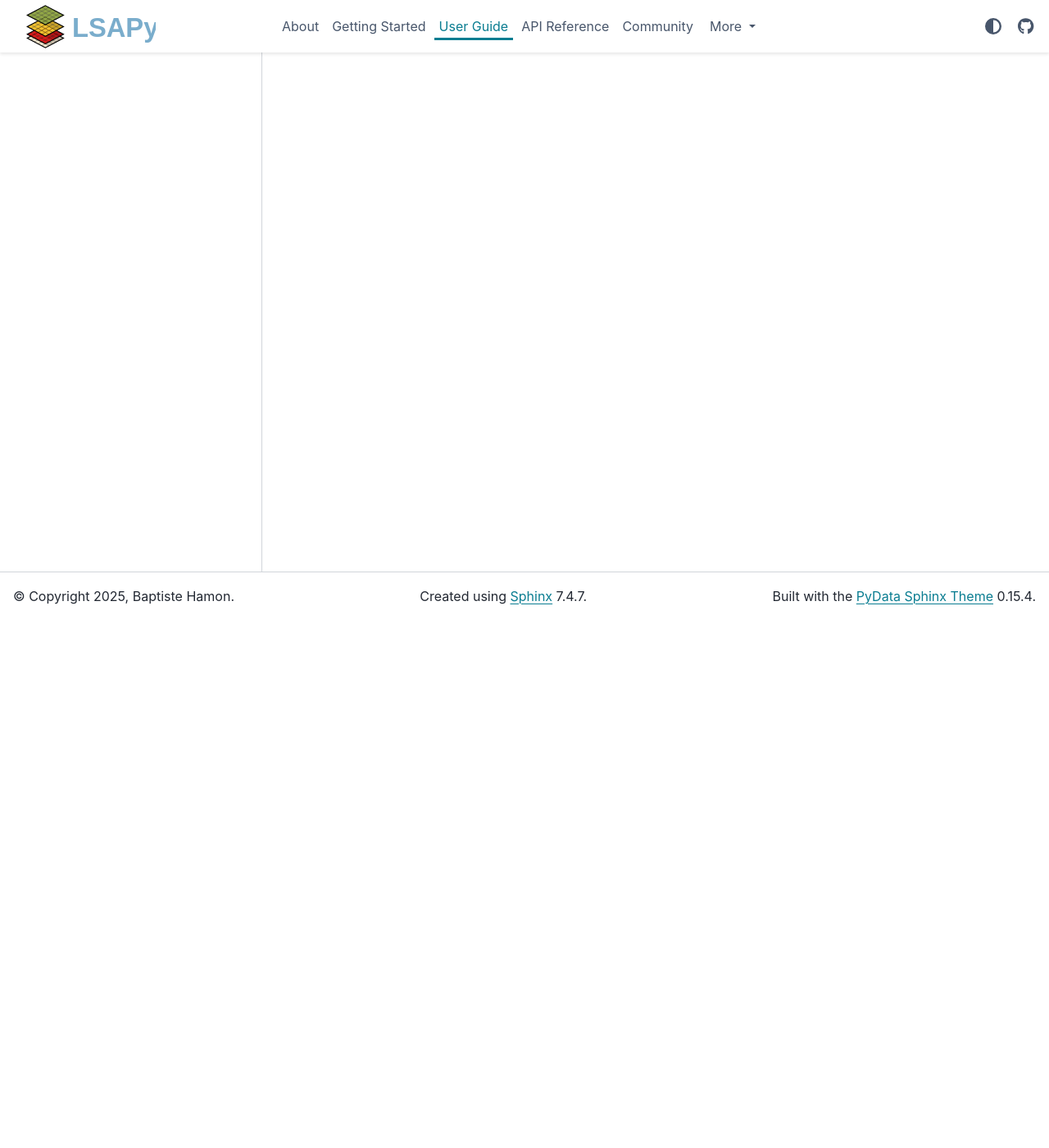
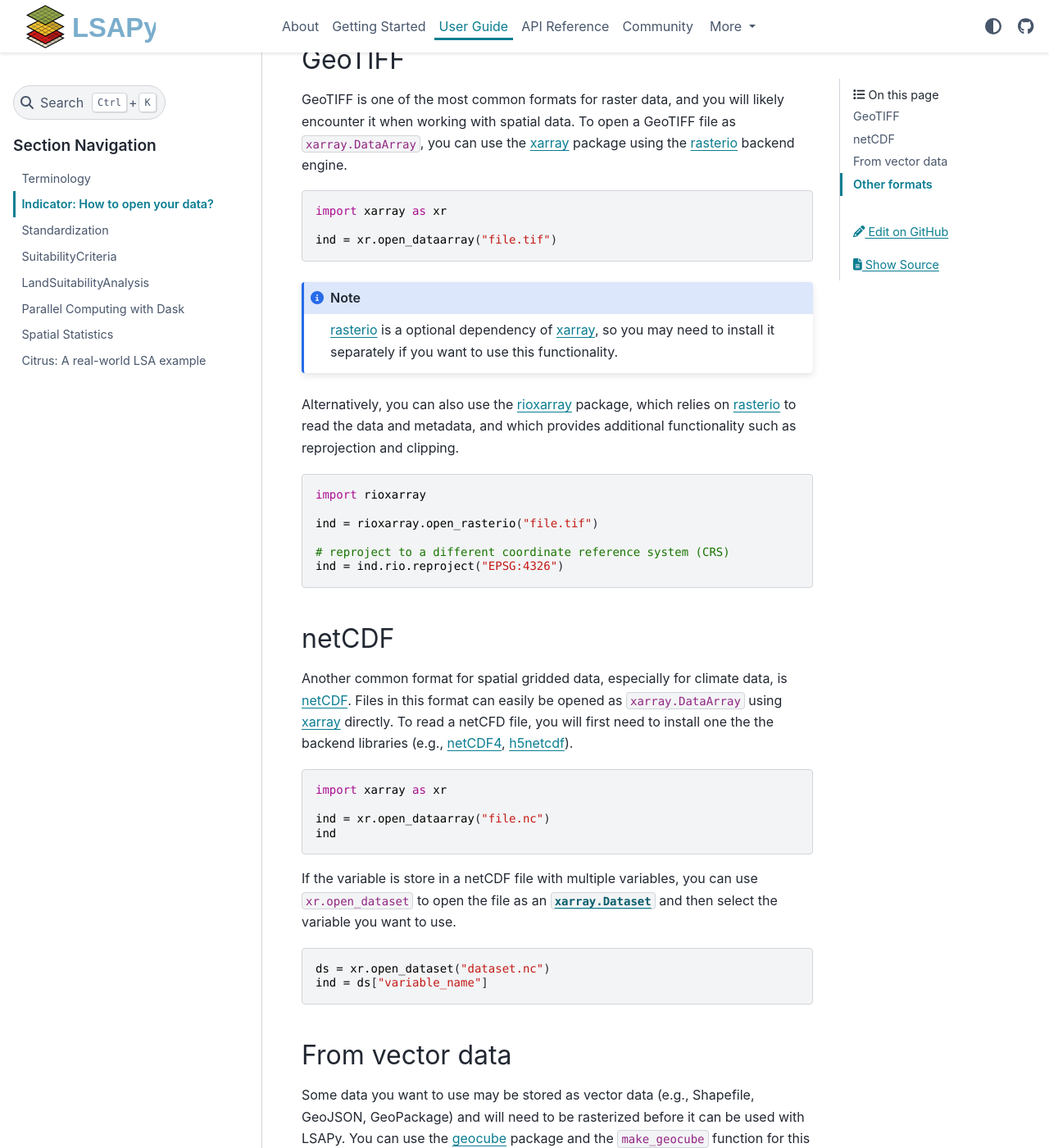
Before and after one commit to baptistehamon/lsapy, a Sphinx documentation site: the page built from docs/user-guide/indicator.md, in a window 1280 px wide and 1400 px high, scrolled down 644 px. Shown: the whole window at 82% size. Built offline with Sphinx 7.4.7 and the PyData theme 0.15.4, drawn with Linux system fonts in a browser that asks for light colours; some of the changed text lies outside the part shown.

Commit message:
Add content to indicator user guide

`````diff
--- a/docs/conf.py
+++ b/docs/conf.py
@@ -102,7 +102,8 @@ html_theme_options = {
         "*": ["page-toc", "edit-this-page", "sourcelink"],
         "api/*": ["page-toc", "edit-this-page", "sourcelink"],
         "community/*": ["page-toc", "edit-this-page", "sourcelink"],
-        "getting_started/*": ["page-toc", "edit-this-page", "sourcelink"],
+        "getting-started/*": ["page-toc", "edit-this-page", "sourcelink"],
+        "user-guide/*": ["page-toc", "edit-this-page", "sourcelink"],
         "notebooks/*": [],
     },
     # Pygments light and dark theme styles
@@ -115,7 +116,8 @@ html_sidebars = {
     "*": ["search-button-field"],
     "api/*": ["search-button-field", "sidebar-nav-bs"],
     "community/*": ["search-button-field", "sidebar-nav-bs"],
-    "getting_started/*": ["search-button-field", "sidebar-nav-bs"],
+    "getting-started/*": ["search-button-field", "sidebar-nav-bs"],
+    "user-guide/*": ["search-button-field", "sidebar-nav-bs"],
     "notebooks/*": ["search-button-field", "sidebar-nav-bs", "page-toc"],
 }
 
--- a/docs/user-guide/indicator.md
+++ b/docs/user-guide/indicator.md
@@ -2,4 +2,91 @@
 file_format: mystnb
 ---
 
-# Indicator
+# Indicator: How to open your data?
+
+In LSAPy, an [indicator](./terminology.rst#term-Indicator) refers to the input spatial gridded data used for downstream analysis and is expected to be a [`xarray.DataArray`](https://docs.xarray.dev/en/stable/generated/xarray.DataArray.html) object. However, such data can be stored in various file formats and this guide describes how to open them in a ready-to-use format for LSAPy. A short example of how to convert vector data to raster data is also provided.
+
+````{tip}
+Overall, [xarray] should be able to open your data if it is stored in a common format for spatial gridded data (e.g., GeoTIFF, netCDF, GRIB, etc.). You can find a list of supported formats [here](https://docs.xarray.dev/en/stable/user-guide/io.html).
+
+```python
+import xarray as xr
+
+ind = xr.open_dataarray("file.nc") # or "file.tif", "file.grib", etc.
+```
+````
+
+## GeoTIFF
+
+GeoTIFF is one of the most common formats for raster data, and you will likely encounter it when working with spatial data. To open a GeoTIFF file as `xarray.DataArray`, you can use the [xarray] package using the [rasterio] backend engine.
+
+```python
+import xarray as xr
+
+ind = xr.open_dataarray("file.tif")
+```
+
+```{note}
+[rasterio] is a optional dependency of [xarray], so you may need to install it separately if you want to use this functionality.
+```
+
+Alternatively, you can also use the [rioxarray] package, which relies on [rasterio] to read the data and metadata, and which provides additional functionality such as reprojection and clipping.
+
+```python
+import rioxarray
+
+ind = rioxarray.open_rasterio("file.tif")
+
+# reproject to a different coordinate reference system (CRS)
+ind = ind.rio.reproject("EPSG:4326")
+```
+
+## netCDF
+
+Another common format for spatial gridded data, especially for climate data, is [netCDF](https://fr.wikipedia.org/wiki/NetCDF). Files in this format can easily be opened as `xarray.DataArray` using [xarray] directly. To read a netCFD file, you will first need to install one the the backend libraries (e.g., [netCDF4](https://github.com/Unidata/netcdf4-python), [h5netcdf](https://h5netcdf.org/)).
+
+```python
+import xarray as xr
+
+ind = xr.open_dataarray("file.nc")
+ind
+```
+
+If the variable is store in a netCDF file with multiple variables, you can use `xr.open_dataset` to open the file as an [`xarray.Dataset`](https://docs.xarray.dev/en/stable/generated/xarray.Dataset.html) and then select the variable you want to use.
+
+```python
+ds = xr.open_dataset("dataset.nc")
+ind = ds["variable_name"]
+```
+
+## From vector data
+
+Some data you want to use may be stored as vector data (e.g., Shapefile, GeoJSON, GeoPackage) and will need to be rasterized before it can be used with LSAPy. You can use the [geocube] package and the `make_geocube` function for this purpose.
+
+```python
+from geocube.api.core import make_geocube
+import geopandas as gpd
+
+layer = gpd.read_file("file.shp")  # or "file.gpkg", "file.geojson", etc.
+
+ds = make_geocube(
+    layer,
+    measurements=["column_name"],  # attribute to rasterize (you can also use a list of attributes)
+    output_crs="EPSG:4326",  # output coordinate reference system
+    resolution=(-0.1, 0.1),  # output resolution (x, y)
+)
+ind = ds["column_name"]  # select the rasterized variable
+```
+
+```{note}
+You can also use the ``like`` parameter to specify a reference a ``xarray.Dataset`` to define the output grid.
+```
+
+## Other formats
+
+If your data are in another format not covered in this guide, we suggest you to have a look to this [guide](https://docs.xarray.dev/en/stable/user-guide/io.html) describing in more details how to open data from various formats using [xarray].
+
+[geocube]: https://corteva.github.io/geocube/stable/index.html
+[rasterio]: https://rasterio.readthedocs.io/en/stable/
+[rioxarray]: https://corteva.github.io/rioxarray/stable/
+[xarray]: https://docs.xarray.dev/en/stable/
`````
